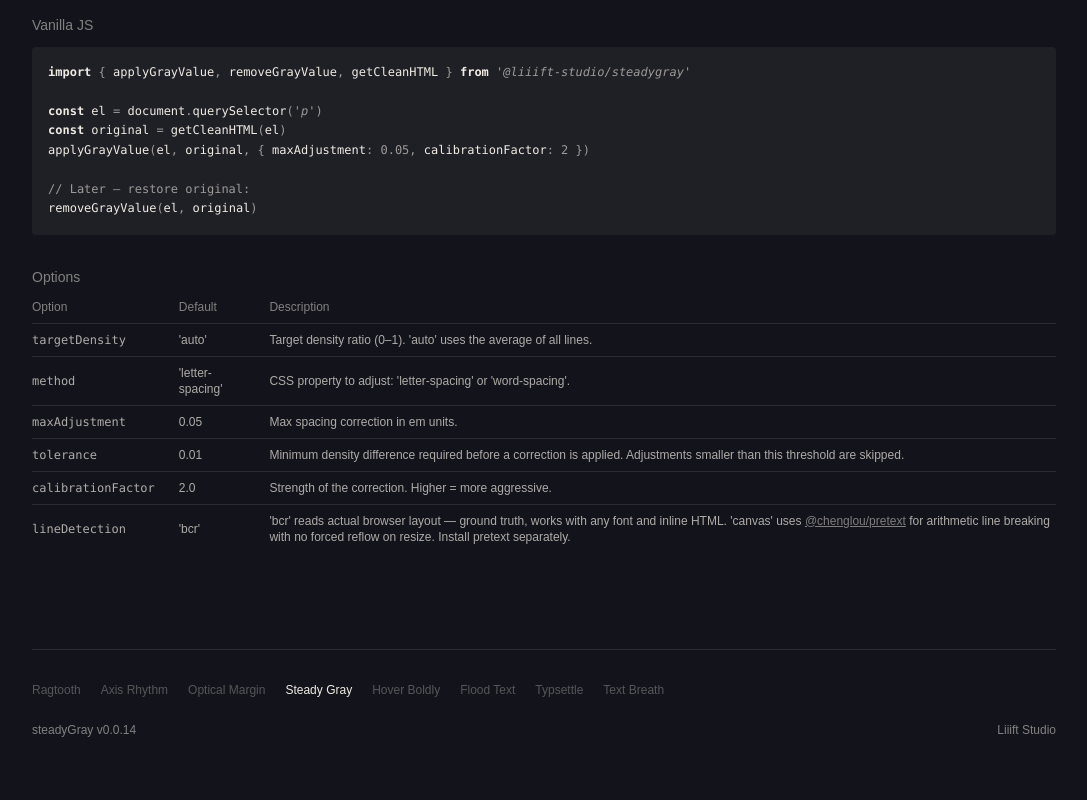
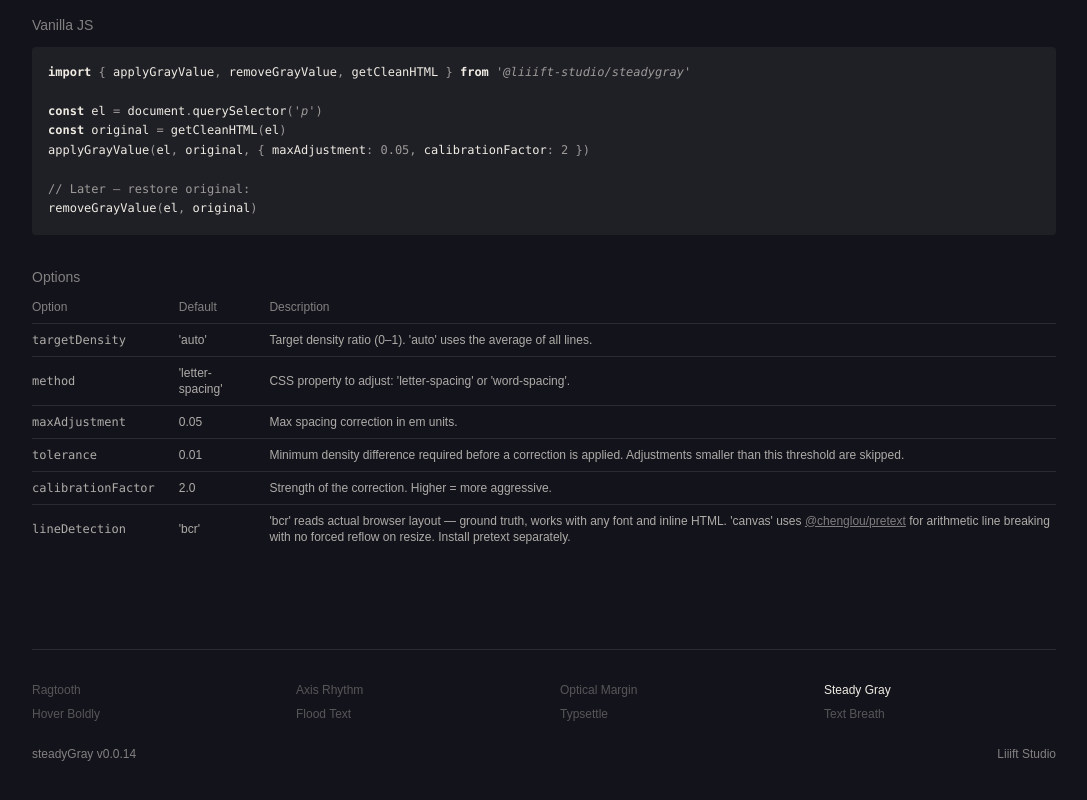
Before and after one commit to Liiift-Studio/SteadyGray, a Next.js app in the folder site/: page / in a window 1280 px wide. Shown: the part 1834-2634 px from the top of the page, without its empty margins (96-1183 px from the left). Built offline with nearby package versions, Linux system fonts and the light colour scheme.

Commit message:
Move overflow:hidden to section wrapper; footer nav uses 2×4 grid layout

```diff
--- a/site/src/app/page.tsx
+++ b/site/src/app/page.tsx
@@ -32,7 +32,7 @@
 			{/* Demo */}
 			<section className="w-full max-w-2xl lg:max-w-5xl flex flex-col gap-4">
 				<p className="text-xs uppercase tracking-widest opacity-50">Live demo</p>
-				<div className="rounded-xl -mx-8 px-8 py-8" style={{ background: "rgba(0,0,0,0.25)" }}>
+				<div className="rounded-xl -mx-8 px-8 py-8" style={{ background: "rgba(0,0,0,0.25)", overflow: 'hidden' }}>
 					<Demo />
 				</div>
 			</section>
--- a/site/src/components/Demo.tsx
+++ b/site/src/components/Demo.tsx
@@ -60,7 +60,7 @@
 	}
 
 	return (
-		<div className="w-full" style={{ overflow: 'hidden' }}>
+		<div className="w-full">
 			<div className="grid grid-cols-2 gap-6 mb-6">
 				<Slider label="Max adjustment (em)" value={maxAdjustment} min={0.01} max={0.15} step={0.005} onChange={setMaxAdjustment} fmt={v => v.toFixed(3)} />
 				<Slider label="Calibration factor" value={calibrationFactor} min={0.5} max={5} step={0.1} onChange={setCalibrationFactor} fmt={v => v.toFixed(1)} />
--- a/site/src/components/ToolDirectory.tsx
+++ b/site/src/components/ToolDirectory.tsx
@@ -14,7 +14,7 @@
 /** Links to all tools; highlights the current one without a link. */
 export default function ToolDirectory({ current }: { current: string }) {
 	return (
-		<nav aria-label="Other type tools" className="flex flex-wrap gap-x-5 gap-y-1">
+		<nav aria-label="Other type tools" className="grid grid-cols-2 sm:grid-cols-4 gap-x-8 gap-y-2">
 			{TOOLS.map((tool) =>
 				tool.id === current ? (
 					<span key={tool.id} className="opacity-100">{tool.name}</span>
```
